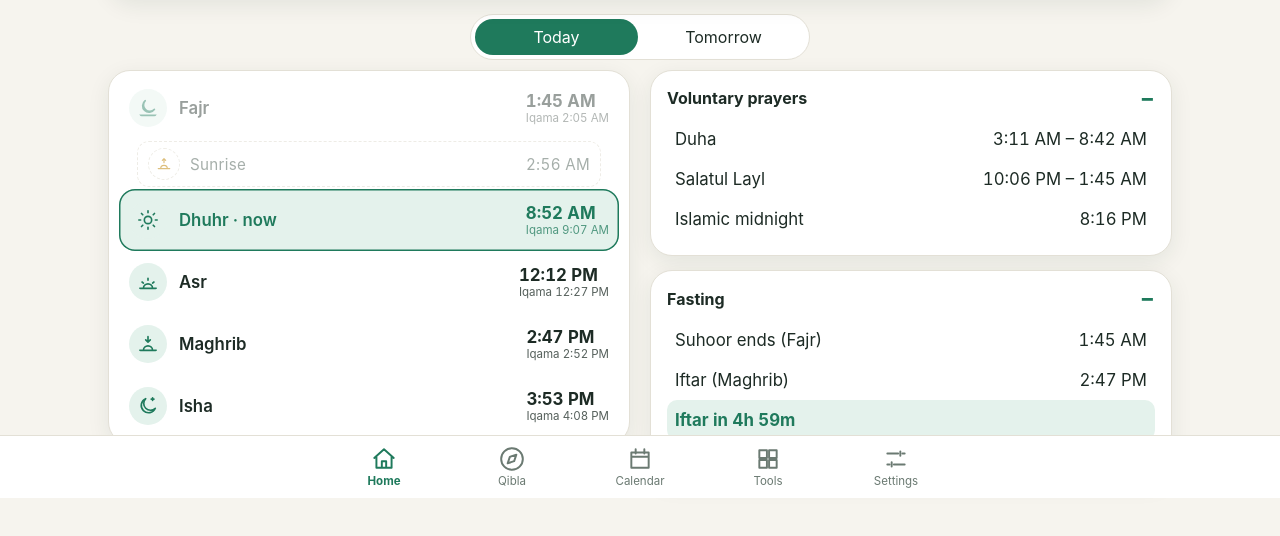
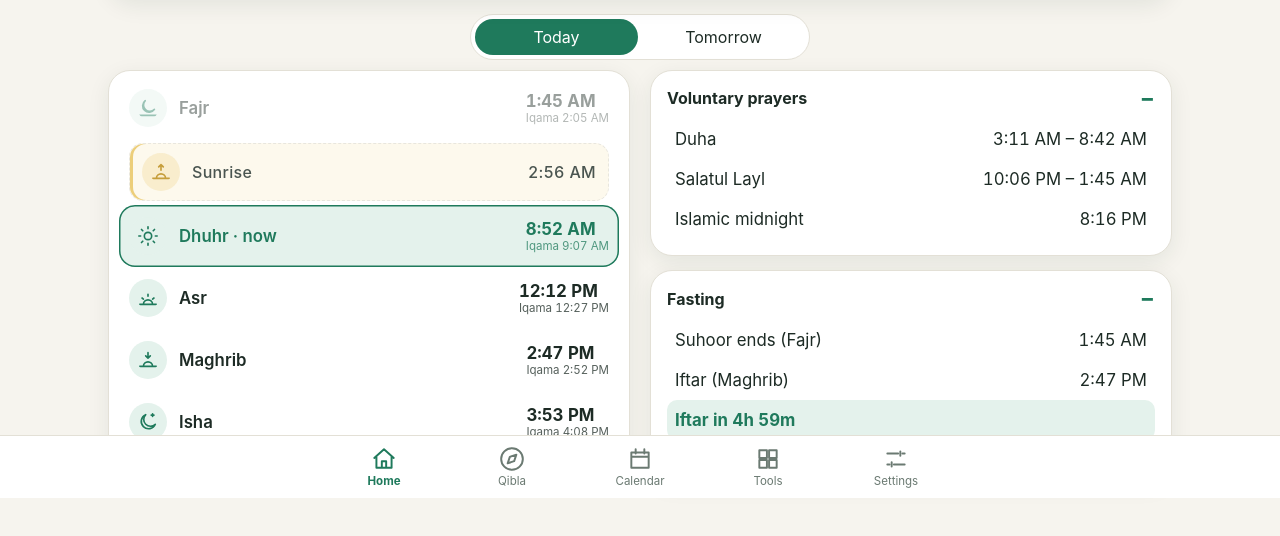
Before and after one commit to fareach12/Salah, a plain HTML site: page index.html in a window 1280 px wide. Shown: the part 302-838 px from the top of the page. Drawn offline with Linux system fonts and the light colour scheme.

Commit message:
Update index.html
it's for the sunrise

```diff
--- a/index.html
+++ b/index.html
@@ -106,7 +106,8 @@ main>.card:nth-child(2) .nn{color:#fff;opacity:.95}
 #nav button i{font-size:0;display:block}
 button,summary{touch-action:manipulation;-webkit-tap-highlight-color:transparent}
 html,body{overscroll-behavior:none}
-body{-webkit-user-select:none;user-select:none;-webkit-touch-callout:none}
+body{-webkit-user-select:text;user-select:text}
+button,summary,#nav,.pill{-webkit-user-select:none;user-select:none}
 input,select{-webkit-user-select:text;user-select:text}
 #agt{background:var(--card);border:1px solid var(--ln);border-radius:999px;padding:4px;gap:4px;margin-top:10px}#agt button{border:0;background:transparent;border-radius:999px;padding:8px}#agt .act{background:var(--ac);color:#fff}#ago .row{flex-direction:column;gap:2px;padding:7px 8px}#ago .row span:first-child{color:var(--mu);font-size:.8rem}#ago .row span:last-child{font-weight:600}
 
@@ -140,6 +141,13 @@ main>[data-tab=qibla],main>[data-tab=set]{grid-column:1/-1;width:100%;max-width:
 
 #times .row.sr{margin:2px 18px;padding:6px 10px;background:transparent;border-radius:12px}
 #times .row.sr .ic{width:32px;height:32px;padding:7px;background:transparent;color:#c8962a;border:1.5px dashed var(--ln);margin-inline-end:10px}
+
+#times .row.sr{margin:4px 10px;padding:9px 12px;font-size:1rem;color:var(--tx);background:rgba(232,194,90,.14);box-shadow:inset 3px 0 0 #e8c25a;border-radius:14px}
+#times .row.sr.past{opacity:.8}
+#times .row.sr .ic{width:38px;height:38px;padding:8px;background:rgba(232,194,90,.28);color:#b8860b;border:0;margin-inline-end:12px}
+#times .row.sr span:first-of-type,#times .row.sr>span:nth-of-type(2){font-weight:500}
+@media(prefers-color-scheme:dark){:root:not([data-theme="light"]) #times .row.sr .ic{color:#e8c25a}}
+:root[data-theme="dark"] #times .row.sr .ic{color:#e8c25a}
 </style>
 </head>
 <body>
@@ -457,6 +465,8 @@ if(!M[S.me])S.me='MWL';
 $('ha').addEventListener('change',()=>{S.ha=+$('ha').value;save();evK='';render();renderCal()});
 const KS=[...document.querySelector('main').children].filter(k=>k.id!=='nav');
 KS.forEach((k,i)=>{k.dataset.tab=k.dataset.x||(i<6?'home':i===7?'qibla':i===10?'set':'cal');if(k.tagName==='DETAILS')k.open=true});
+// one card open at a time on tabs that hold several collapsible cards
+['cal','tools'].forEach(t=>{const g=KS.filter(k=>k.dataset.tab===t&&k.tagName==='DETAILS');g.forEach((k,i)=>{k.open=i===0;k.addEventListener('toggle',()=>{if(k.open)g.forEach(o=>{if(o!==k)o.open=false})})})});
 function showTab(t){curTab=t;if(t==='cal'&&ttDirty)renderTT();KS.forEach(k=>{k.style.display=k.dataset.tab===t?'':'none'});document.querySelectorAll('#nav button').forEach(b=>b.classList.toggle('on',b.dataset.t===t));scrollTo(0,0)}
 $('nav').addEventListener('click',e=>{const b=e.target.closest('button');if(b)showTab(b.dataset.t)});
 let curPh='',nextAtMs=0;
```
